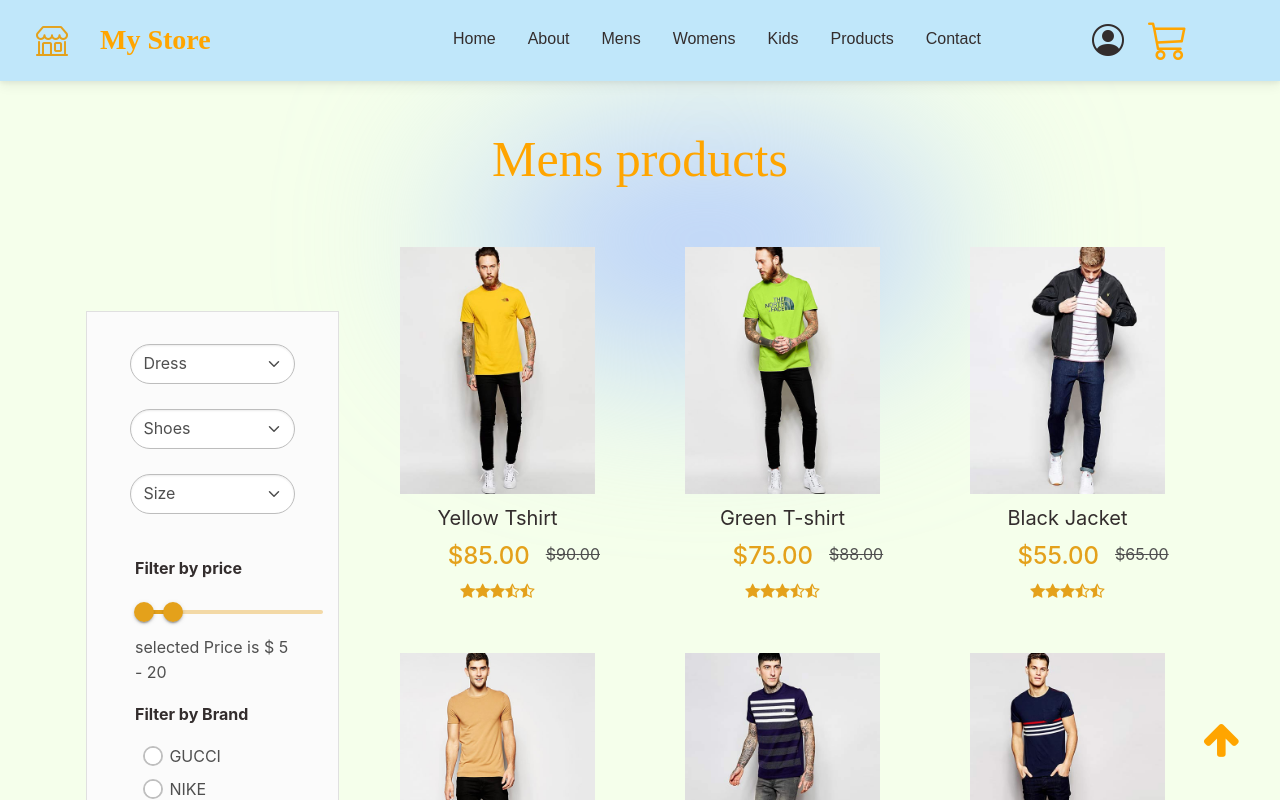
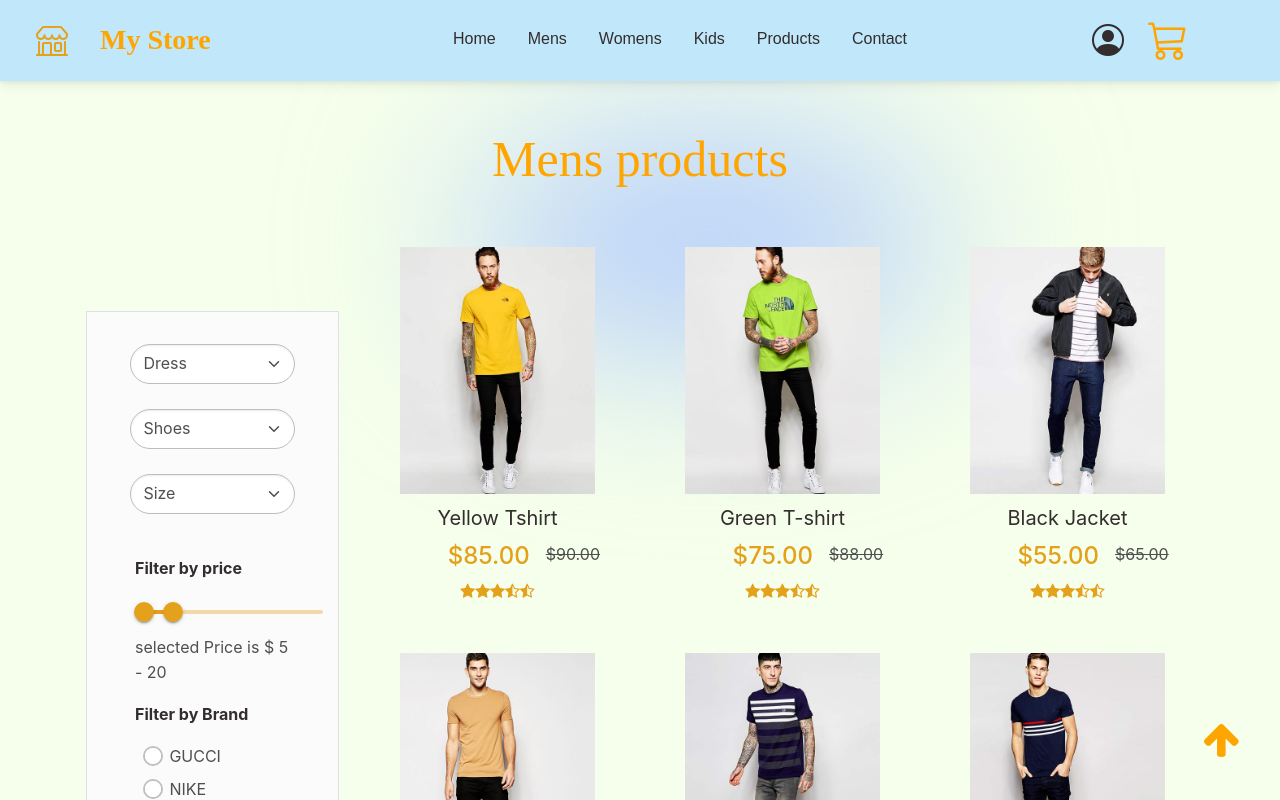
Before and after one commit to Mohit8817/MyStore, a React (Create React App) app: page /MyStore/mens in a window 1280 px wide. Shown: the top 800 px of the page. Built offline with nearby package versions, Linux system fonts and the light colour scheme.

Commit message:
remove about sec

```diff
--- a/src/data.js
+++ b/src/data.js
@@ -29,10 +29,10 @@ export const links = [
         name: "Home",
         path: '/'
     },
-     {
-        name: "About",
-        path: '/about'
-    },
+    //  {
+    //     name: "About",
+    //     path: '/about'
+    // },
     {
         name: "Mens",
         path: '/mens'
```
